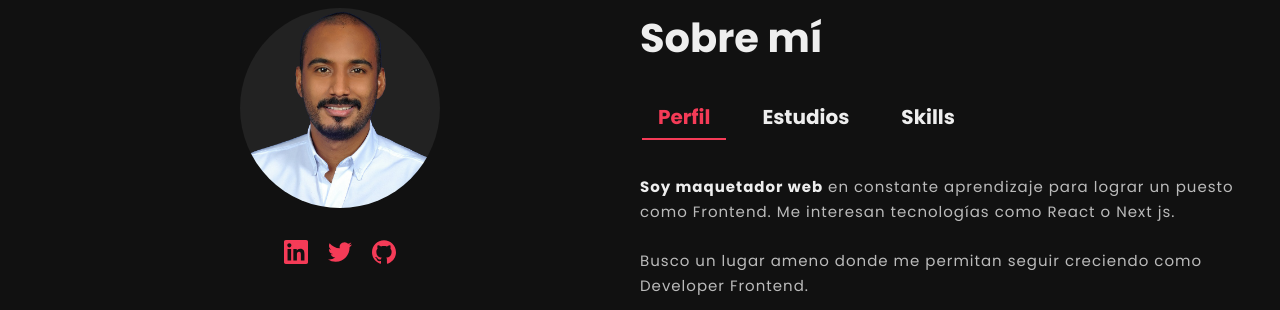
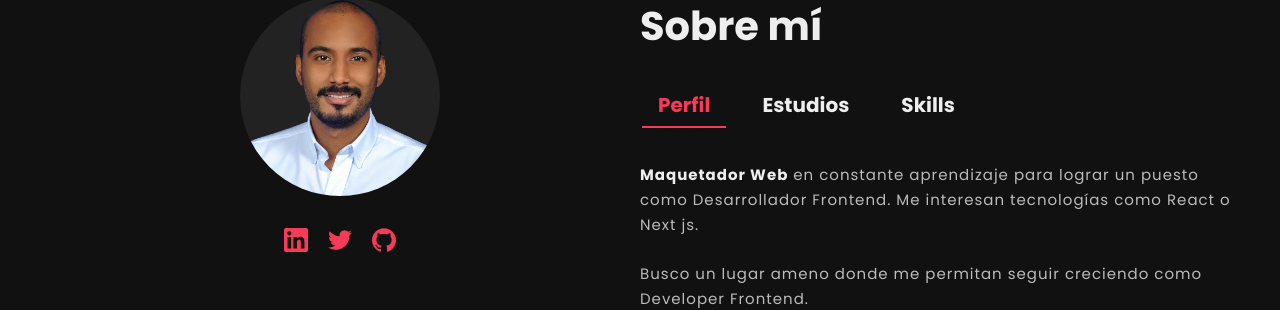
Before and after one commit to dioverdm/portfolio, a Next.js app: page / in a window 1280 px wide. Shown: the part 1009-1319 px from the top of the page. Built offline with nearby package versions, Linux system fonts and the light colour scheme; no server answers.

Commit message:
agrego cambio de seccion sobre mi

```diff
--- a/components/About/index.jsx
+++ b/components/About/index.jsx
@@ -24,7 +24,6 @@ import {
 } from './styles';
 
 const About = () => {
-
   const [tapState, setTapState] = useState('Perfil');
 
   const tapToggle = (nameActive) => {
@@ -92,9 +91,9 @@ const About = () => {
             {tapState === 'Perfil' && (
               <>
                 <Paragraph>
-                  <Strong>Soy maquetador web</Strong> en constante aprendizaje
-                  para lograr un puesto como Frontend. Me interesan tecnologías
-                  como React o Next js.
+                  <Strong>Maquetador Web</Strong> en constante aprendizaje para
+                  lograr un puesto como Desarrollador Frontend. Me interesan
+                  tecnologías como React o Next js.
                 </Paragraph>
                 <Paragraph margin="50px">
                   Busco un lugar ameno donde me permitan seguir creciendo como
```
